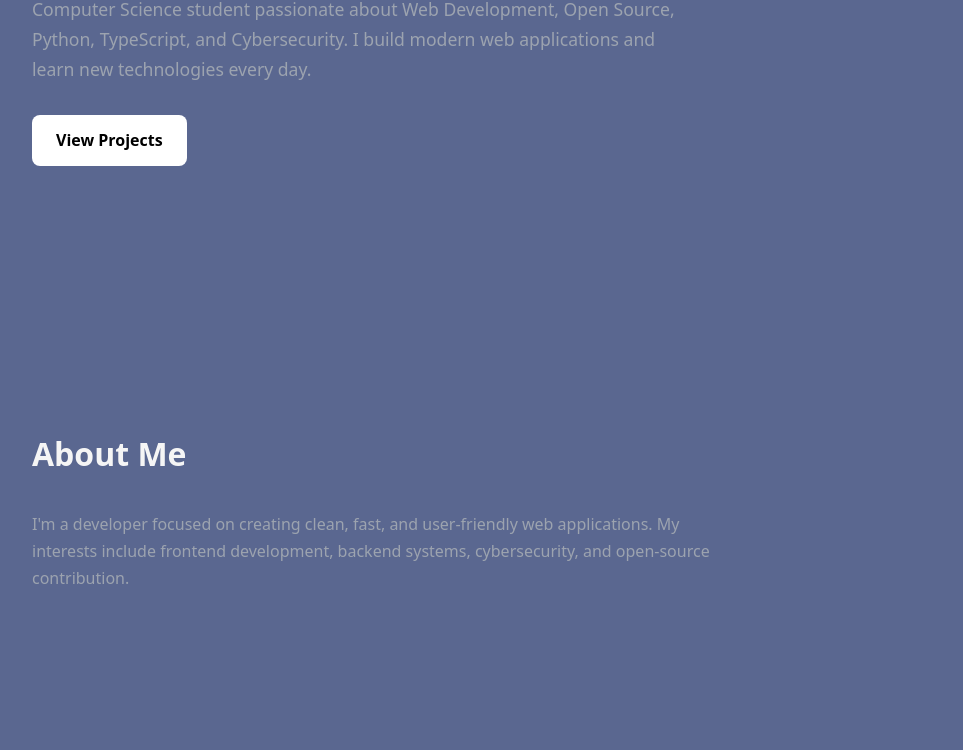
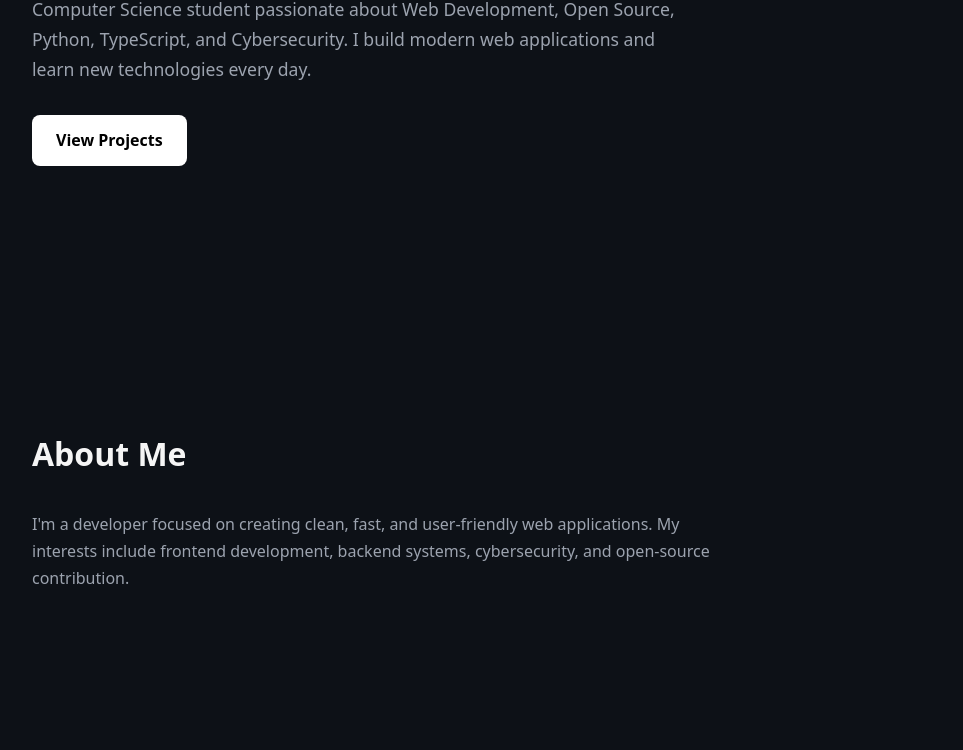
Before and after one commit to Levi-o1o1/JavaScript_Projects, a website: page Html_css/index.html in a window 1280 px wide. Shown: the part 386-1136 px from the top of the page, without its empty margins (158-1121 px from the left). Drawn offline with Linux system fonts and the light colour scheme.

Commit message:
change bg color

```diff
--- a/Html_css/index.html
+++ b/Html_css/index.html
@@ -13,7 +13,7 @@
 }
 
 body{
-    background:#5a6790;
+    background:#0D1117;
     color:#f5f5f5;
     font-family:system-ui,-apple-system,BlinkMacSystemFont,sans-serif;
     line-height:1.7;
```
